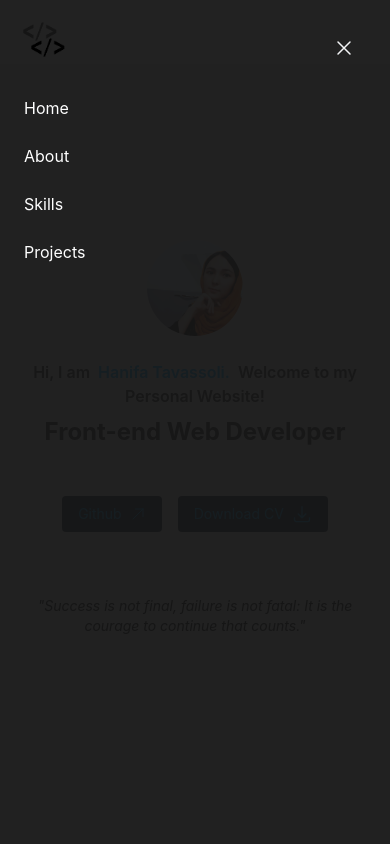
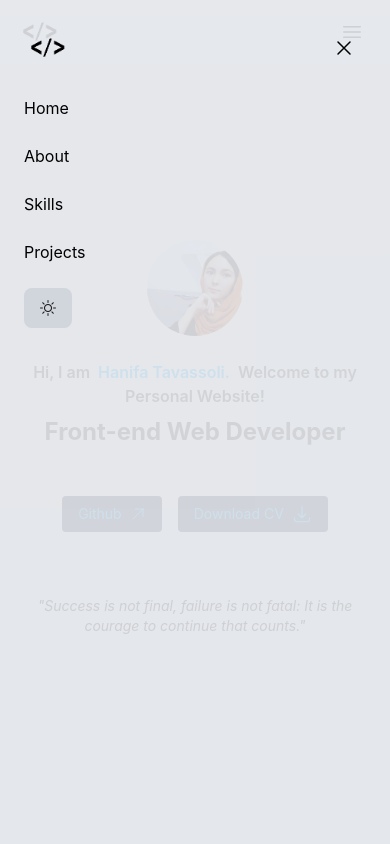
Before and after one commit to HanifaTavassoli/Portfolio-2, a React (Vite) app: page / in a window 390 px wide. Both pictures are taken after a click on the button "Open main menu". Shown: the top 844 px of the page. Built offline with nearby package versions, Linux system fonts and the light colour scheme.

Commit message:
apply semi-transparent light/dark background to mobile navbar

```diff
--- a/src/components/Navbar.jsx
+++ b/src/components/Navbar.jsx
@@ -66,7 +66,7 @@ function Navbar({ isDark, toggleTheme }) {
           </ul>
         </div>
         {/* <!-- Mobile menu toggle button --> */}
-        <div className="flex items-center w-full px-4 py-2 lg:hidden bg-gray-100 text-black dark:bg-neutral-900 dark:text-white fixed top-0 justify-between">
+        <div className="flex items-center w-full px-4 py-2 lg:hidden bg-gray-100/50 text-black dark:bg-neutral-900/50 dark:text-white fixed top-0 justify-between">
           <a href="#">
             <span className="sr-only">Hanifa Tavassoli</span>
             <img
@@ -78,7 +78,7 @@ function Navbar({ isDark, toggleTheme }) {
           <button
             id="open-menu"
             type="button"
-            className="inline-flex items-center justify-center rounded-md p-2.5 text-gray-100 cursor-pointer"
+            className="inline-flex items-center justify-center rounded-md p-2.5 cursor-pointer"
             onClick={() => setOpenMenu(!openMenu)}
           >
             <span className="sr-only">Open main menu</span>
@@ -102,7 +102,7 @@ function Navbar({ isDark, toggleTheme }) {
       {/* <!-- Mobile menu panel (initially hidden) --> */}
       <div
         id="mobile-menu"
-        className={`fixed inset-0 z-50 bg-neutral-900/95 lg:hidden ${
+        className={`fixed inset-0 z-50 bg-gray-200/90 text-black dark:bg-neutral-900/90 dark:text-white  lg:hidden ${
           openMenu ? "block" : "hidden"
         }`}
         role="dialog"
@@ -120,7 +120,7 @@ function Navbar({ isDark, toggleTheme }) {
           <button
             id="close-menu"
             type="button"
-            className="inline-flex items-center justify-center rounded-md p-2.5 text-gray-100 cursor-pointer"
+            className="inline-flex items-center justify-center rounded-md p-2.5 cursor-pointer"
             onClick={() => setOpenMenu(false)}
           >
             <span className="sr-only">Close menu</span>
@@ -140,7 +140,7 @@ function Navbar({ isDark, toggleTheme }) {
           </button>
         </div>
 
-        <ul className="flex flex-col items-start gap-y-6 px-6 text-white">
+        <ul className="flex flex-col items-start gap-y-6 px-6">
           <li>
             <a
               href="#hero-section"
@@ -177,6 +177,18 @@ function Navbar({ isDark, toggleTheme }) {
               Projects
             </a>
           </li>
+          <li>
+            <button
+              className="px-4 py-2 rounded-lg cursor-pointer bg-gray-300  text-neutral-900 dark:bg-neutral-700 dark:text-gray-100 transition-colors duration-300"
+              onClick={toggleTheme}
+            >
+              <i
+                className={`bi ${
+                  isDark ? "bi-moon-stars" : "bi-brightness-high"
+                } `}
+              ></i>
+            </button>
+          </li>
         </ul>
       </div>
     </>
```
